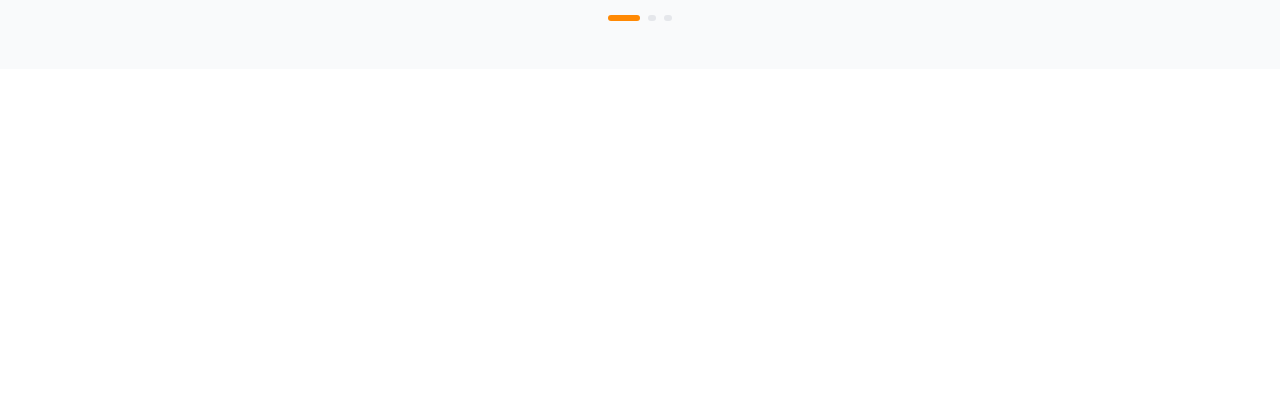
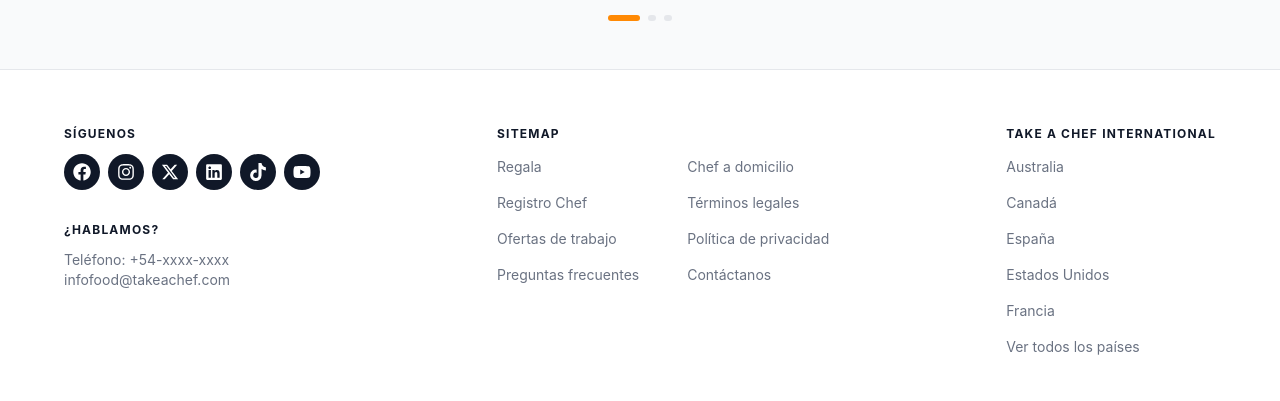
Before and after one commit to diGit-hub/foods-page, a React (Vite) app: page / in a window 1280 px wide. Shown: the part 551-952 px from the top of the page. Before the commit the page ends 800 px from the top, so only its background shows below. Built offline with nearby package versions, Linux system fonts and the light colour scheme.

Commit message:
agrego componente Footer

```diff
--- a/package.json
+++ b/package.json
@@ -13,6 +13,7 @@
     "@tailwindcss/vite": "^4.2.1",
     "react": "^19.1.1",
     "react-dom": "^19.1.1",
+    "react-icons": "^5.6.0",
     "react-router-dom": "^7.13.1",
     "tailwindcss": "^4.2.1"
   },
--- a/src/Home.jsx
+++ b/src/Home.jsx
@@ -1,11 +1,13 @@
 import Carousel from "./components/Carousel";
 import Header from "./components/Header";
+import Footer from "./components/Footer";
 
 export default function Home() {
     return (
         <>
             <Header></Header>
             <Carousel></Carousel>
+            <Footer></Footer>
         </>
     );
 }
--- /dev/null
+++ b/src/components/Footer.jsx
@@ -0,0 +1,84 @@
+import { FaFacebook, FaInstagram, FaYoutube, FaLinkedin } from "react-icons/fa";
+import { FaXTwitter, FaTiktok } from "react-icons/fa6";
+
+const socialIcons = [
+  { icon: <FaFacebook size={18} />, label: "Facebook" },
+  { icon: <FaInstagram size={18} />, label: "Instagram" },
+  { icon: <FaXTwitter size={18} />, label: "X" },
+  { icon: <FaLinkedin size={18} />, label: "LinkedIn" },
+  { icon: <FaTiktok size={18} />, label: "TikTok" },
+  { icon: <FaYoutube size={18} />, label: "YouTube" },
+];
+
+const sitemapLinks1 = ["Regala", "Registro Chef", "Ofertas de trabajo", "Preguntas frecuentes"];
+const sitemapLinks2 = ["Chef a domicilio", "Términos legales", "Política de privacidad", "Contáctanos"];
+const internationalLinks = ["Australia", "Canadá", "España", "Estados Unidos", "Francia", "Ver todos los países"];
+
+const Footer = () => {
+  return (
+    <footer className="bg-white border-t border-gray-200 w-full">
+      <div className="flex flex-wrap justify-between gap-12 px-16 py-14">
+
+        {/* Izquierda */}
+        <div className="flex flex-col gap-8">
+          <div>
+            <h4 className="text-xs font-bold uppercase tracking-widest text-gray-900 mb-3">Síguenos</h4>
+            <div className="flex gap-2">
+              {socialIcons.map(({ icon, label }) => (
+                <a key={label} href="#" aria-label={label}
+                  className="flex items-center justify-center w-9 h-9 rounded-full bg-gray-900 text-white hover:bg-yellow-500 transition-colors">
+                  {icon}
+                </a>
+              ))}
+            </div>
+          </div>
+
+          <div>
+            <h4 className="text-xs font-bold uppercase tracking-widest text-gray-900 mb-3">¿Hablamos?</h4>
+            <p className="text-sm text-gray-500">Teléfono: +54-xxxx-xxxx</p>
+            <p className="text-sm text-gray-500">infofood@takeachef.com</p>
+          </div>
+        </div>
+
+        {/* Sitemap */}
+        <div>
+          <h4 className="text-xs font-bold uppercase tracking-widest text-gray-900 mb-3">Sitemap</h4>
+          <div className="flex gap-12">
+            <ul className="flex flex-col gap-3">
+              {sitemapLinks1.map((link) => (
+                <li key={link}><a href="#" className="text-sm text-gray-500 hover:text-yellow-500">{link}</a></li>
+              ))}
+            </ul>
+            <ul className="flex flex-col gap-3">
+              {sitemapLinks2.map((link) => (
+                <li key={link}><a href="#" className="text-sm text-gray-500 hover:text-yellow-500">{link}</a></li>
+              ))}
+            </ul>
+          </div>
+        </div>
+
+        {/* Internacional */}
+        <div>
+          <h4 className="text-xs font-bold uppercase tracking-widest text-gray-900 mb-3">Take a chef international</h4>
+          <ul className="flex flex-col gap-3">
+            {internationalLinks.map((link) => (
+              <li key={link}><a href="#" className="text-sm text-gray-500 hover:text-yellow-500">{link}</a></li>
+            ))}
+          </ul>
+        </div>
+
+      </div>
+
+      {/* Bottom */}
+      <div className="border-t border-gray-200 px-16 py-5 flex flex-wrap items-center justify-between gap-4">
+        <span className="text-xl font-bold text-gray-900">takeachef</span>
+        <p className="text-xs text-gray-400">
+          Copyright © 2026 Take a Chef. Todos los derechos reservados.{" "}
+          <a href="#" className="hover:text-yellow-500">Nuestros Chefs</a> · <a href="#" className="hover:text-yellow-500">Configurar cookies</a>
+        </p>
+      </div>
+    </footer>
+  );
+};
+
+export default Footer;
```
Also changed, not shown: 1 other file (tests, documents, lock files or other folders).
